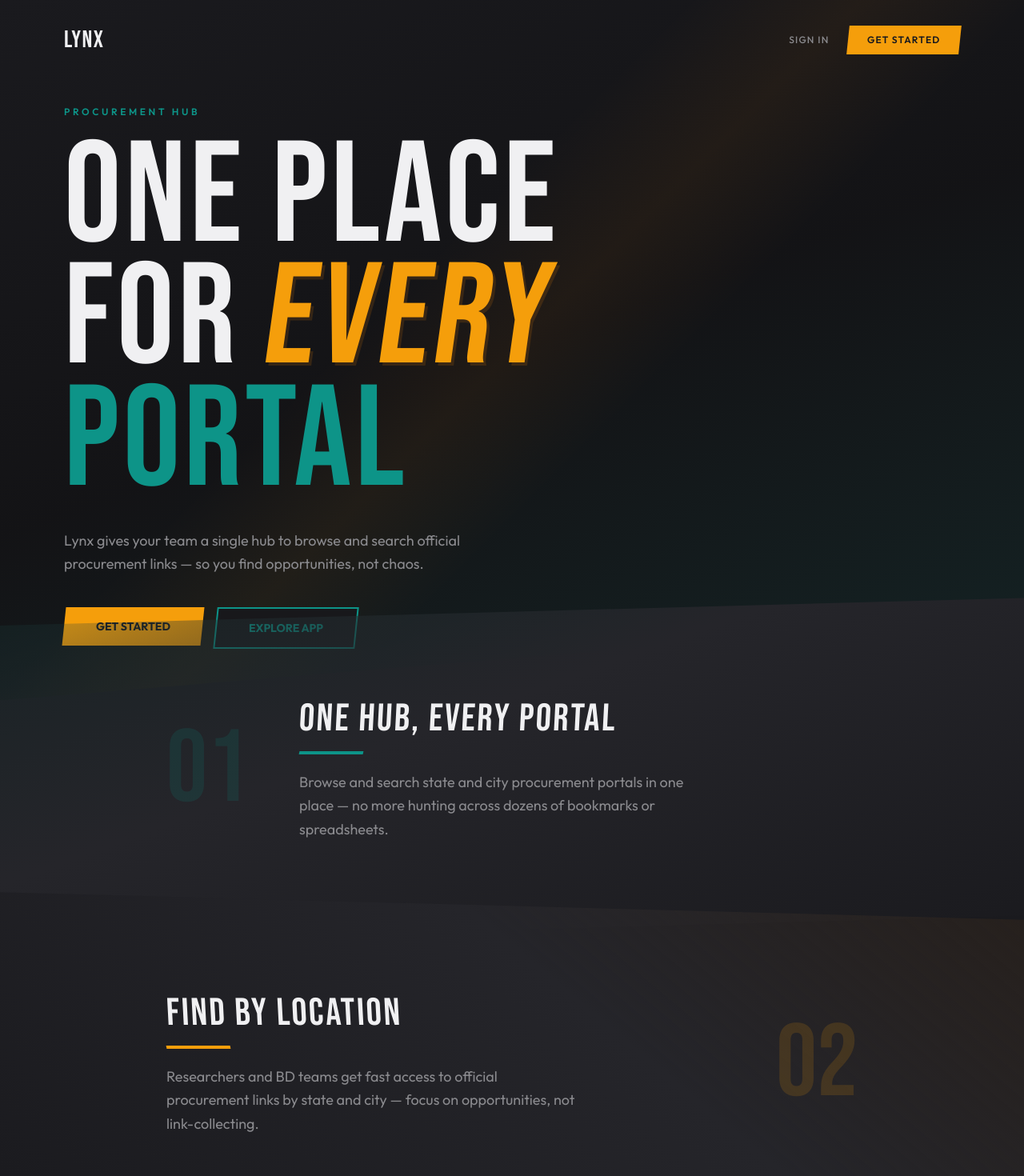
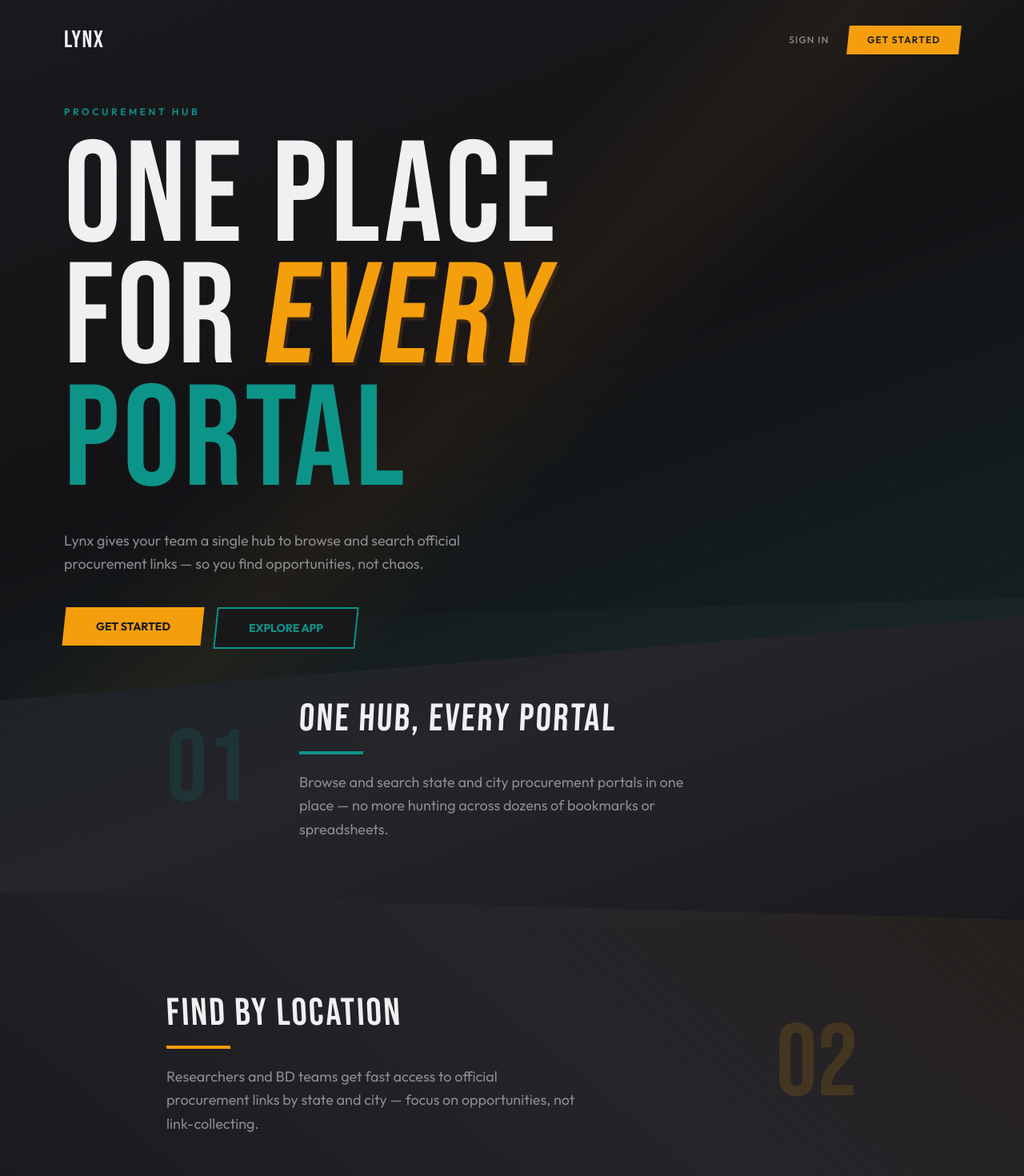
Before and after one commit to jmartienzCobec/Cobecium, a React (Vite) app: page /3 in a window 1280 px wide. Shown: the top 1470 px of the page at 80% size. Built offline with nearby package versions, Linux system fonts and the light colour scheme; no server answers.

Commit message:
bug fixes
fixed issues with landing page not handling authenticated user states correctly
fixed issue in landing page where explore app and get started buttons were hidden by the "One Hub Every Portal" element

```diff
--- a/src/components/AppFooter.tsx
+++ b/src/components/AppFooter.tsx
@@ -24,6 +24,7 @@ export function AppFooter() {
         <div className="flex flex-col sm:flex-row items-center gap-1 sm:gap-2">
           <Link
             to="/welcome"
+            onClick={() => window.scrollTo(0, 0)}
             className="text-xs font-semibold uppercase tracking-widest text-accent/90 hover:text-primary transition-colors focus:outline-none focus:ring-2 focus:ring-primary focus:ring-offset-2 focus:ring-offset-background rounded-sm"
           >
             Why Lynx
--- a/src/pages/LandingV3.tsx
+++ b/src/pages/LandingV3.tsx
@@ -1,5 +1,5 @@
 import { Link } from "react-router-dom";
-import { SignInButton, SignUpButton } from "@clerk/react";
+import { SignInButton, SignUpButton, useAuth, UserButton } from "@clerk/react";
 import { Button } from "@/components/ui/button";
 import { useEffect, useRef, useState } from "react";
 
@@ -26,6 +26,12 @@ const features = [
 ];
 
 export function LandingV3() {
+  const { isSignedIn } = useAuth();
+
+  useEffect(() => {
+    window.scrollTo(0, 0);
+  }, []);
+
   return (
     <div className="relative bg-[var(--base-bg)] text-[var(--base-text)] overflow-hidden">
       <style>{`
@@ -48,7 +54,7 @@ export function LandingV3() {
 
       {/* ===== HERO SECTION with diagonal bottom edge ===== */}
       <section
-        className="relative min-h-screen flex flex-col"
+        className="relative z-20 min-h-screen flex flex-col"
         style={{
           clipPath: "polygon(0 0, 100% 0, 100% 88%, 0 100%)",
           background: `
@@ -68,6 +74,17 @@ export function LandingV3() {
         <header className="relative z-10 flex items-center justify-between px-6 sm:px-12 lg:px-20 pt-8">
           <span className="v3-display text-3xl tracking-wider text-[var(--base-text)]">LYNX</span>
           <div className="flex items-center gap-3">
+            {isSignedIn ? (
+              <>
+                <Link to="/app">
+                  <Button size="sm" className="v3-body uppercase text-xs font-semibold tracking-widest rounded-none px-6 skew-x-[-6deg] border-2 border-black text-black hover:bg-black hover:text-white">
+                    <span className="inline-block skew-x-[6deg]">Go to app</span>
+                  </Button>
+                </Link>
+                <UserButton afterSignOutUrl="/welcome" />
+              </>
+            ) : (
+              <>
                 <SignInButton mode="modal">
                   <Button variant="ghost" size="sm" className="v3-body uppercase text-xs font-medium tracking-widest text-[var(--base-muted)] hover:text-[var(--base-text)]">
                     Sign in
@@ -78,6 +95,8 @@ export function LandingV3() {
                     <span className="inline-block skew-x-[6deg]">Get started</span>
                   </Button>
                 </SignUpButton>
+              </>
+            )}
           </div>
         </header>
 
@@ -109,7 +128,7 @@ export function LandingV3() {
             </h1>
 
             <div
-              className="mt-8 max-w-lg"
+              className="relative z-20 mt-8 max-w-lg"
               style={{ animation: "v3-slide-up 0.7s 0.4s cubic-bezier(0.16,1,0.3,1) backwards" }}
             >
               <p className="v3-body text-lg text-[var(--base-muted)] leading-relaxed">
@@ -119,9 +138,20 @@ export function LandingV3() {
             </div>
 
             <div
-              className="mt-10 flex flex-wrap gap-4"
+              className="relative z-30 mt-10 flex flex-wrap gap-4"
               style={{ animation: "v3-slide-up 0.7s 0.55s cubic-bezier(0.16,1,0.3,1) backwards" }}
             >
+              {isSignedIn ? (
+                <Link to="/app">
+                  <Button
+                    size="lg"
+                    className="v3-body uppercase font-bold text-sm px-10 py-6 rounded-none bg-[var(--base-orange)] text-[var(--base-bg)] hover:bg-[var(--base-orange-hover)] skew-x-[-6deg] transition-transform hover:skew-x-0 duration-300"
+                  >
+                    <span className="inline-block skew-x-[6deg] hover:skew-x-0 transition-transform duration-300">Go to app</span>
+                  </Button>
+                </Link>
+              ) : (
+                <>
                   <SignUpButton mode="modal">
                     <Button
                       size="lg"
@@ -139,13 +169,15 @@ export function LandingV3() {
                       <span className="inline-block skew-x-[6deg] hover:skew-x-0 transition-transform duration-300">Explore app</span>
                     </Button>
                   </Link>
+                </>
+              )}
             </div>
           </div>
         </div>
       </section>
 
       {/* ===== FEATURES: Diagonal counter-sliced bands ===== */}
-      <section className="relative -mt-20 sm:-mt-32">
+      <section className="relative z-10 -mt-20 sm:-mt-32">
         {features.map((feat, i) => {
           const isEven = i % 2 === 0;
           const RevealBlock = () => {
@@ -294,6 +326,17 @@ export function LandingV3() {
           </div>
 
           <div className="text-center pb-12">
+            {isSignedIn ? (
+              <Link to="/app">
+                <Button
+                  size="lg"
+                  className="v3-body uppercase font-bold text-sm px-10 py-6 rounded-none bg-[var(--base-orange)] text-[var(--base-bg)] hover:bg-[var(--base-orange-hover)] skew-x-[-6deg] transition-transform hover:skew-x-0 duration-300"
+                >
+                  <span className="inline-block skew-x-[6deg]">Go to app</span>
+                </Button>
+              </Link>
+            ) : (
+              <>
                 <p className="v3-body text-[var(--base-muted)] text-lg mb-4">Already have an account?</p>
                 <SignInButton mode="modal">
                   <Button
@@ -303,6 +346,8 @@ export function LandingV3() {
                     <span className="inline-block skew-x-[6deg]">Sign in</span>
                   </Button>
                 </SignInButton>
+              </>
+            )}
           </div>
         </div>
       </section>
```
Lines whose indentation alone changed are shown as unchanged.
